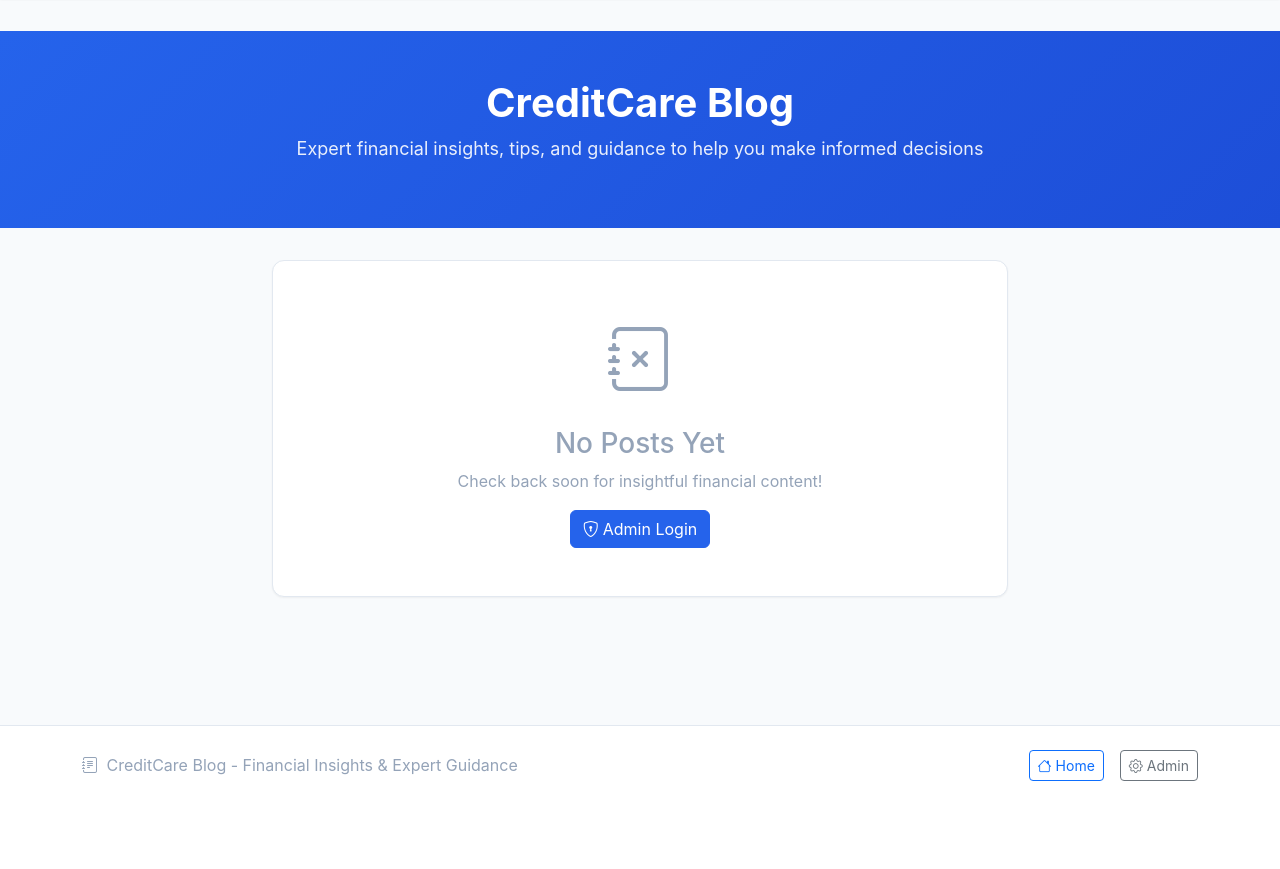
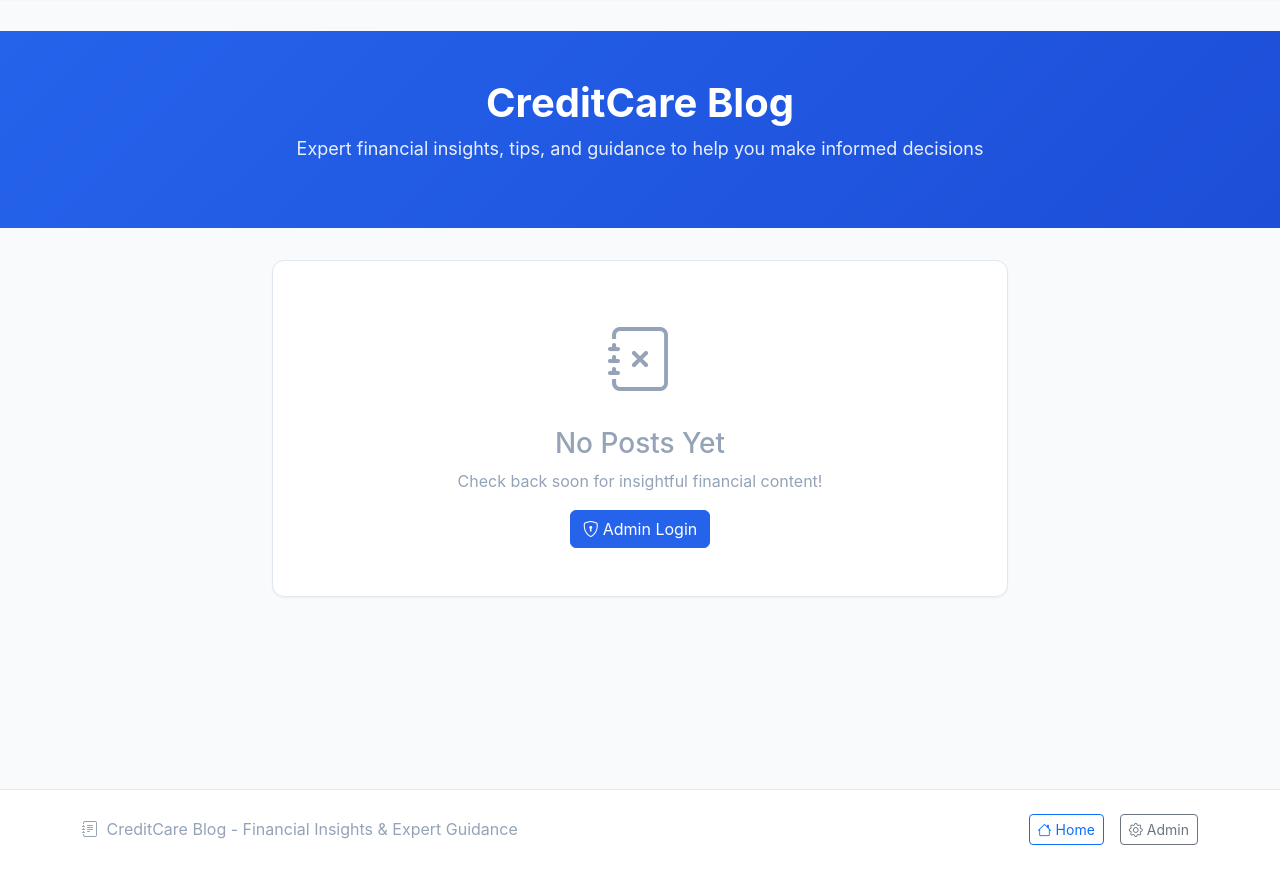
Before and after one commit to pragat206/advance-credit, a FastAPI app: page / in a window 1280 px wide. Shown: the part 60-929 px from the top of the page. Before the commit the page ends 841 px from the top, so only its background shows below. Run offline with FastAPI, Linux system fonts and the light colour scheme; data that the repository does not hold is empty; some libraries are stand-ins or nearby versions.

Commit message:
Increase footer spacing significantly to prevent overlap with content

```diff
--- a/src/blog/templates/blog/base.html
+++ b/src/blog/templates/blog/base.html
@@ -201,12 +201,12 @@
     </nav>
 
     <!-- Main Content -->
-    <main class="main-content" style="min-height: calc(100vh - 200px); padding-bottom: 2rem;">
+    <main class="main-content" style="min-height: calc(100vh - 200px); padding-bottom: 6rem;">
         {% block content %}{% endblock %}
     </main>
 
     <!-- Footer -->
-    <footer class="blog-footer mt-5 py-4" style="background: var(--white); border-top: 1px solid var(--border-color);">
+    <footer class="blog-footer py-4" style="background: var(--white); border-top: 1px solid var(--border-color); margin-top: 3rem;">
         <div class="container">
             <div class="row align-items-center">
                 <div class="col-md-6">
--- a/src/blog/templates/blog/post_detail.html
+++ b/src/blog/templates/blog/post_detail.html
@@ -3,7 +3,7 @@
 {% block title %}{{ post.title }} - CreditCare Blog{% endblock %}
 
 {% block content %}
-<div class="container">
+<div class="container" style="padding-bottom: 2rem;">
     <div class="row">
         <div class="col-lg-8 mx-auto">
             <!-- Back Button -->
@@ -49,7 +49,7 @@
             </article>
 
             <!-- Navigation -->
-            <div class="mt-4 mb-5">
+            <div class="mt-4 mb-5" style="margin-bottom: 4rem !important;">
                 <a href="/blog/" class="btn btn-primary">
                     <i class="bi bi-arrow-left me-1"></i>Back to All Posts
                 </a>
```
